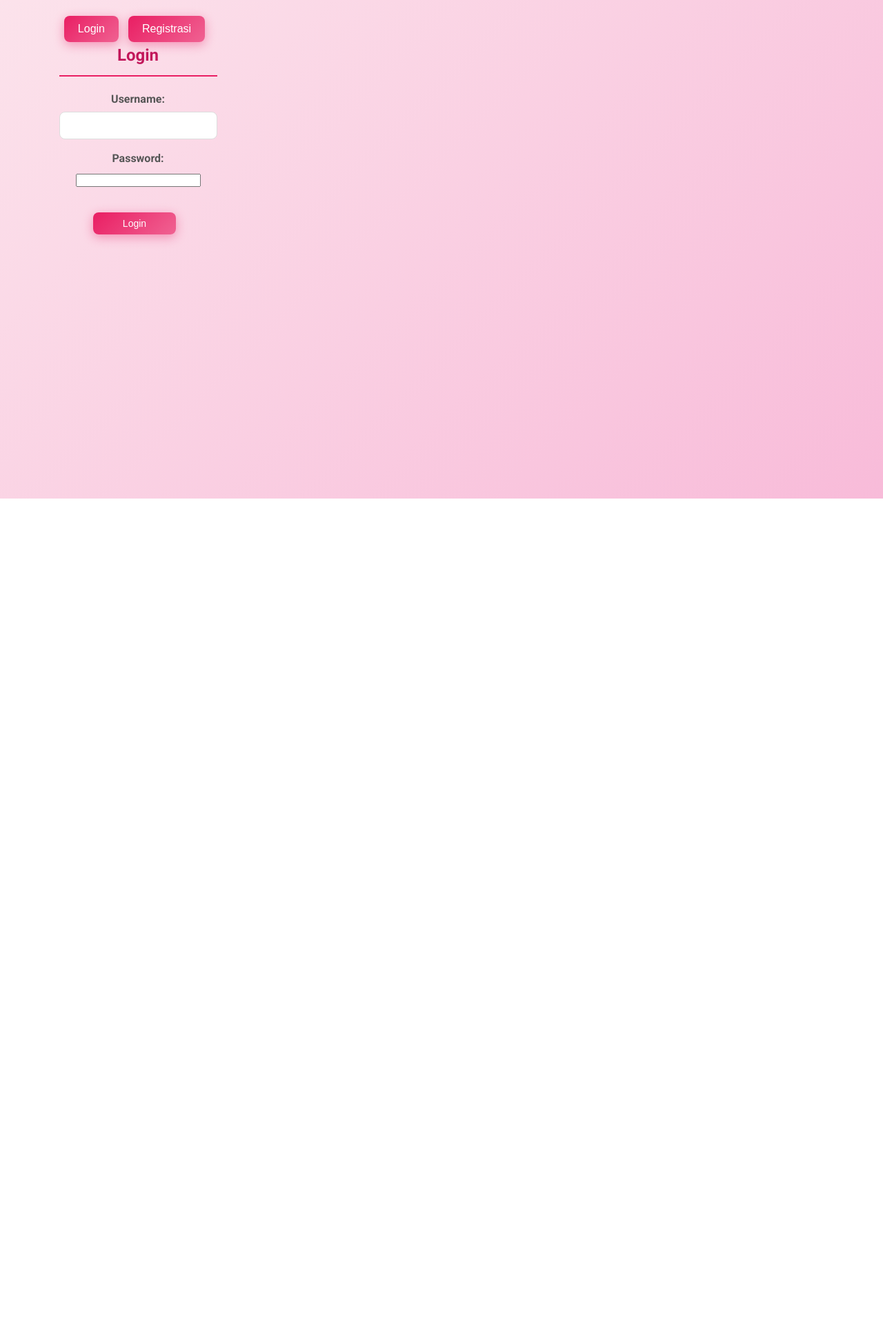
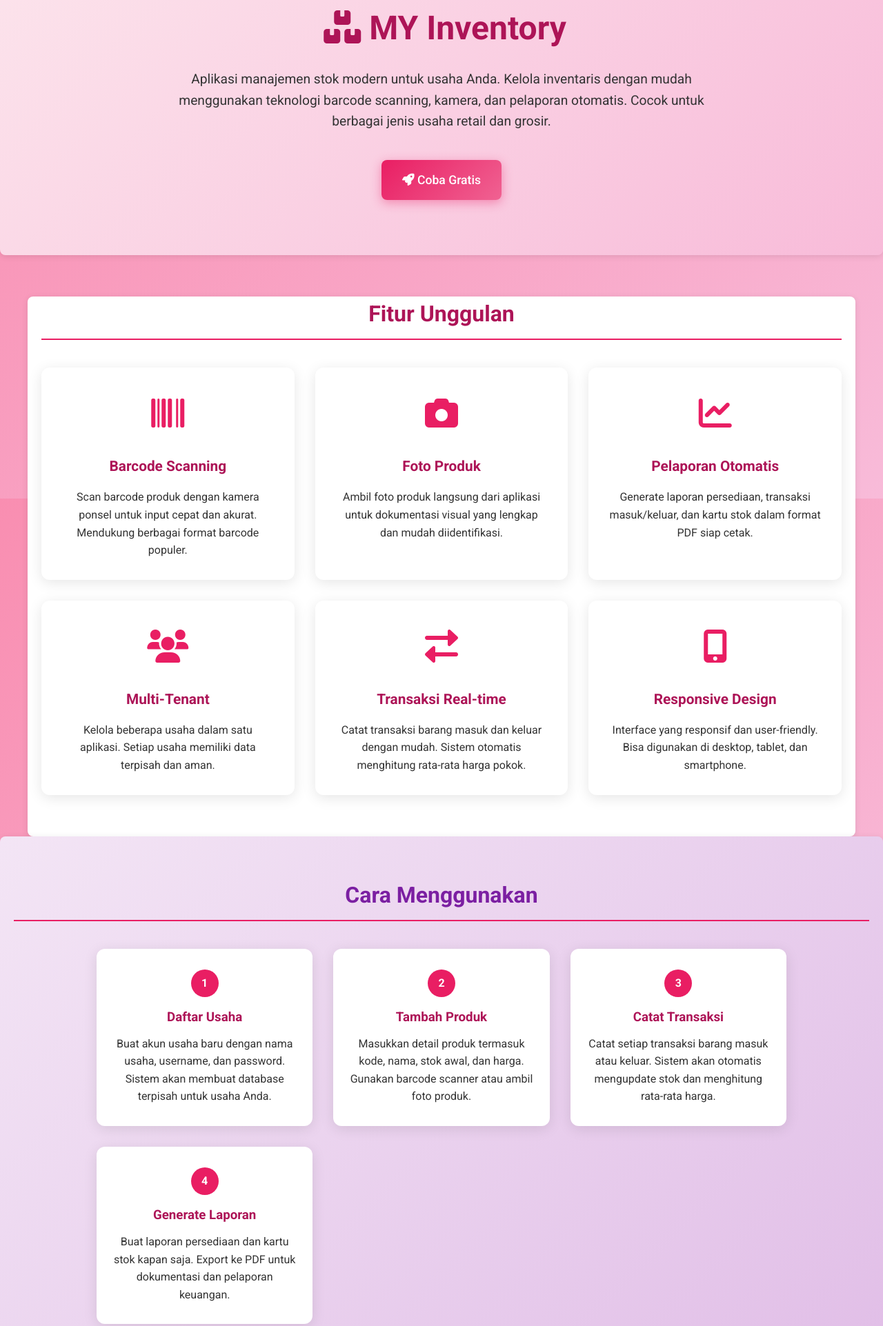
Before and after one commit to fintrackzone-sys/MY-Inventory, a plain HTML site: page index.html in a window 1280 px wide. Shown: the part 77-2000 px from the top of the page at 69% size. Before the commit the page ends 800 px from the top, so only its background shows below. Drawn offline with Linux system fonts and the light colour scheme.

Commit message:
Add files via upload

```diff
--- a/index.html
+++ b/index.html
@@ -3,244 +3,260 @@
 <head>
     <meta charset="UTF-8">
     <meta name="viewport" content="width=device-width, initial-scale=1.0">
-    <title>Pencatatan Persediaan</title>
+    <title>MY Inventory - Aplikasi Manajemen Stok Modern</title>
     <link rel="stylesheet" href="style.css">
     <link rel="stylesheet" href="https://cdnjs.cloudflare.com/ajax/libs/font-awesome/6.0.0/css/all.min.css">
     <link rel="preconnect" href="https://fonts.googleapis.com">
     <link rel="preconnect" href="https://fonts.gstatic.com" crossorigin>
     <link href="https://fonts.googleapis.com/css2?family=Roboto:wght@300;400;500;700&display=swap" rel="stylesheet">
-    <script src="https://cdnjs.cloudflare.com/ajax/libs/quagga/0.12.1/quagga.min.js"></script>
-    <script src="https://cdnjs.cloudflare.com/ajax/libs/html2pdf.js/0.10.1/html2pdf.bundle.min.js"></script>
+    <style>
+        .hero-section {
+            text-align: center;
+            padding: 80px 20px;
+            background: linear-gradient(135deg, #fce4ec, #f8bbd9);
+            color: #333;
+            margin-bottom: 60px;
+        }
+
+        .hero-section h1 {
+            font-size: 3rem;
+            margin-bottom: 20px;
+            color: #ad1457;
+        }
+
+        .hero-section p {
+            font-size: 1.2rem;
+            max-width: 800px;
+            margin: 0 auto 40px;
+            line-height: 1.6;
+        }
+
+        .cta-button {
+            display: inline-block;
+            background: linear-gradient(135deg, #e91e63, #f06292);
+            color: white;
+            padding: 15px 30px;
+            text-decoration: none;
+            border-radius: 8px;
+            font-size: 1.1rem;
+            font-weight: 500;
+            transition: all 0.3s ease;
+            box-shadow: 0 4px 15px rgba(233, 30, 99, 0.4);
+        }
+
+        .cta-button:hover {
+            transform: translateY(-3px);
+            box-shadow: 0 8px 25px rgba(233, 30, 99, 0.6);
+        }
+
+        .features-section {
+            max-width: 1200px;
+            margin: 0 auto;
+            padding: 0 20px 60px;
+        }
+
+        .features-grid {
+            display: grid;
+            grid-template-columns: repeat(auto-fit, minmax(300px, 1fr));
+            gap: 30px;
+            margin-top: 40px;
+        }
+
+        .feature-card {
+            background: white;
+            padding: 30px;
+            border-radius: 12px;
+            box-shadow: 0 4px 20px rgba(0, 0, 0, 0.1);
+            text-align: center;
+            transition: transform 0.3s ease;
+        }
+
+        .feature-card:hover {
+            transform: translateY(-5px);
+        }
+
+        .feature-icon {
+            font-size: 3rem;
+            color: #e91e63;
+            margin-bottom: 20px;
+        }
+
+        .feature-card h3 {
+            color: #ad1457;
+            margin-bottom: 15px;
+            font-size: 1.3rem;
+        }
+
+        .how-to-section {
+            background: linear-gradient(135deg, #f3e5f5, #e1bee7);
+            padding: 60px 20px;
+            text-align: center;
+        }
+
+        .how-to-section h2 {
+            color: #7b1fa2;
+            margin-bottom: 40px;
+            font-size: 2rem;
+        }
+
+        .steps-container {
+            max-width: 1000px;
+            margin: 0 auto;
+            display: grid;
+            grid-template-columns: repeat(auto-fit, minmax(250px, 1fr));
+            gap: 30px;
+        }
+
+        .step {
+            background: white;
+            padding: 30px 20px;
+            border-radius: 12px;
+            box-shadow: 0 4px 20px rgba(0, 0, 0, 0.1);
+        }
+
+        .step-number {
+            display: inline-block;
+            width: 40px;
+            height: 40px;
+            background: #e91e63;
+            color: white;
+            border-radius: 50%;
+            text-align: center;
+            line-height: 40px;
+            font-weight: bold;
+            margin-bottom: 15px;
+        }
+
+        .step h3 {
+            color: #ad1457;
+            margin-bottom: 10px;
+        }
+
+        .footer {
+            background: #333;
+            color: white;
+            text-align: center;
+            padding: 30px 20px;
+        }
+
+        .footer a {
+            color: #f06292;
+            text-decoration: none;
+        }
+
+        .footer a:hover {
+            text-decoration: underline;
+        }
+
+        @media (max-width: 768px) {
+            .hero-section h1 {
+                font-size: 2rem;
+            }
+
+            .hero-section p {
+                font-size: 1rem;
+            }
+
+            .features-grid {
+                grid-template-columns: 1fr;
+            }
+
+            .steps-container {
+                grid-template-columns: 1fr;
+            }
+        }
+    </style>
 </head>
 <body>
-    <div id="login-section">
-        <div class="login-container">
-            <div class="form-toggle">
-                <button id="login-toggle" class="toggle-btn active">Login</button>
-                <button id="register-toggle" class="toggle-btn">Registrasi</button>
+    <!-- Hero Section -->
+    <section class="hero-section">
+        <h1><i class="fas fa-boxes"></i> MY Inventory</h1>
+        <p>Aplikasi manajemen stok modern untuk usaha Anda. Kelola inventaris dengan mudah menggunakan teknologi barcode scanning, kamera, dan pelaporan otomatis. Cocok untuk berbagai jenis usaha retail dan grosir.</p>
+        <a href="app.html" class="cta-button">
+            <i class="fas fa-rocket"></i> Coba Gratis
+        </a>
+    </section>
+
+    <!-- Features Section -->
+    <section class="features-section">
+        <h2 style="text-align: center; color: #ad1457; font-size: 2rem; margin-bottom: 20px;">Fitur Unggulan</h2>
+        <div class="features-grid">
+            <div class="feature-card">
+                <div class="feature-icon">
+                    <i class="fas fa-barcode"></i>
+                </div>
+                <h3>Barcode Scanning</h3>
+                <p>Scan barcode produk dengan kamera ponsel untuk input cepat dan akurat. Mendukung berbagai format barcode populer.</p>
             </div>
-
-            <div id="login-form-container">
-                <h2>Login</h2>
-                <form id="login-form">
-                    <div class="form-group">
-                        <label for="username">Username:</label>
-                        <input type="text" id="username" required>
-                    </div>
-                    <div class="form-group">
-                        <label for="password">Password:</label>
-                        <input type="password" id="password" required>
-                    </div>
-                    <button type="submit">Login</button>
-                    <p id="login-error" style="color: red; display: none;">Username atau password salah!</p>
-                </form>
+            <div class="feature-card">
+                <div class="feature-icon">
+                    <i class="fas fa-camera"></i>
+                </div>
+                <h3>Foto Produk</h3>
+                <p>Ambil foto produk langsung dari aplikasi untuk dokumentasi visual yang lengkap dan mudah diidentifikasi.</p>
             </div>
-
-            <div id="register-form-container" style="display: none;">
-                <h2>Daftar Usaha Baru</h2>
-                <form id="register-form">
-                    <div class="form-group">
-                        <label for="register-business-name">Nama Usaha:</label>
-                        <input type="text" id="register-business-name" required>
-                    </div>
-                    <div class="form-group">
-                        <label for="register-username">Username:</label>
-                        <input type="text" id="register-username" required>
-                    </div>
-                    <div class="form-group">
-                        <label for="register-password">Password:</label>
-                        <input type="password" id="register-password" required>
-                    </div>
-                    <div class="form-group">
-                        <label for="register-password-confirm">Konfirmasi Password:</label>
-                        <input type="password" id="register-password-confirm" required>
-                    </div>
-                    <button type="submit">Daftar</button>
-                    <p id="register-error" style="color: red; display: none;"></p>
-                </form>
+            <div class="feature-card">
+                <div class="feature-icon">
+                    <i class="fas fa-chart-line"></i>
+                </div>
+                <h3>Pelaporan Otomatis</h3>
+                <p>Generate laporan persediaan, transaksi masuk/keluar, dan kartu stok dalam format PDF siap cetak.</p>
+            </div>
+            <div class="feature-card">
+                <div class="feature-icon">
+                    <i class="fas fa-users"></i>
+                </div>
+                <h3>Multi-Tenant</h3>
+                <p>Kelola beberapa usaha dalam satu aplikasi. Setiap usaha memiliki data terpisah dan aman.</p>
+            </div>
+            <div class="feature-card">
+                <div class="feature-icon">
+                    <i class="fas fa-exchange-alt"></i>
+                </div>
+                <h3>Transaksi Real-time</h3>
+                <p>Catat transaksi barang masuk dan keluar dengan mudah. Sistem otomatis menghitung rata-rata harga pokok.</p>
+            </div>
+            <div class="feature-card">
+                <div class="feature-icon">
+                    <i class="fas fa-mobile-alt"></i>
+                </div>
+                <h3>Responsive Design</h3>
+                <p>Interface yang responsif dan user-friendly. Bisa digunakan di desktop, tablet, dan smartphone.</p>
             </div>
         </div>
-    </div>
+    </section>
 
-    <div id="app-section" style="display: none;">
-        <header>
-            <div class="header-content">
-                <h1 id="business-name">Aplikasi Pencatatan Persediaan</h1>
+    <!-- How to Use Section -->
+    <section class="how-to-section">
+        <h2>Cara Menggunakan</h2>
+        <div class="steps-container">
+            <div class="step">
+                <div class="step-number">1</div>
+                <h3>Daftar Usaha</h3>
+                <p>Buat akun usaha baru dengan nama usaha, username, dan password. Sistem akan membuat database terpisah untuk usaha Anda.</p>
             </div>
-            <div class="hamburger-menu">
-                <button id="hamburger-btn"><i class="fas fa-bars"></i></button>
-                <div id="hamburger-menu" class="menu">
-                    <a href="#" id="dashboard-link">Dashboard</a>
-                    <a href="#" id="stock-link">Persediaan</a>
-                    <a href="#" id="stock-card-link">Transaksi</a>
-                    <a href="#" id="edit-business-link">Edit Usaha</a>
-                    <a href="#" id="logout-link">Logout</a>
-                </div>
+            <div class="step">
+                <div class="step-number">2</div>
+                <h3>Tambah Produk</h3>
+                <p>Masukkan detail produk termasuk kode, nama, stok awal, dan harga. Gunakan barcode scanner atau ambil foto produk.</p>
             </div>
-        </header>
-
-        <main>
-        <section id="form-section">
-            <h2>Tambah/Edit Item</h2>
-            <form id="item-form">
-                <input type="hidden" id="item-id">
-                <div class="form-group">
-                    <label for="item-code">Kode Item:</label>
-                    <input type="text" id="item-code" required>
-                    <button type="button" id="barcode-btn" class="action-btn" title="Scan Barcode" style="padding: 8px 169px; background: linear-gradient(135deg, #ff9800, #f57c00); color: white; border: none; border-radius: 4px; cursor: pointer; margin-top:5px; margin-left: 5px;">📱</button>
-                </div>
-                <div class="form-group">
-                    <label for="item-name">Nama Item:</label>
-                    <input type="text" id="item-name" required>
-                    <button type="button" id="camera-btn" class="action-btn" title="Ambil Foto" style="padding: 8px 167px; background: linear-gradient(135deg, #2196f3, #1976d2); color: white; border: none; border-radius: 4px; cursor: pointer; margin-top: 5px; margin-left: 5px;">📷</button>
-                </div>
-                <div class="form-group">
-                    <label for="item-stock">Stok:</label>
-                    <input type="number" id="item-stock" min="0" required>
-                </div>
-                <div class="form-group">
-                    <label for="item-price">Harga:</label>
-                    <input type="number" id="item-price" min="0" step="0.01" required>
-                </div>
-                <button type="submit" id="submit-btn">Tambah Item</button>
-                <button type="button" id="cancel-btn" style="display:none;">Batal</button>
-            </form>
-        </section>
-
-        <section id="list-section">
-            <h2>Daftar Item</h2>
-            <table id="item-table">
-                <thead>
-                    <tr>
-                        <th>Foto</th>
-                        <th>Kode</th>
-                        <th>Nama</th>
-                        <th>Stok</th>
-                        <th>Harga</th>
-                        <th>Aksi</th>
-                    </tr>
-                </thead>
-                <tbody id="item-tbody">
-                    <!-- Items will be populated here -->
-                </tbody>
-            </table>
-        </section>
-
-        <section id="stock-card-section" style="display: none;">
-            <h2>Transaksi</h2>
-            <div class="stock-card-controls">
-                <input type="text" id="stock-search" placeholder="Cari item...">
-                <button id="stock-barcode-btn" class="action-btn" title="Scan Barcode untuk Transaksi" style="padding: 10px 15px; background: linear-gradient(135deg, #ff9800, #f57c00); color: white; border: none; border-radius: 4px; cursor: pointer;">📱 Scan Barcode</button>
-                <button id="print-stock-btn" class="print-btn">Print Kartu Stok</button>
+            <div class="step">
+                <div class="step-number">3</div>
+                <h3>Catat Transaksi</h3>
+                <p>Catat setiap transaksi barang masuk atau keluar. Sistem akan otomatis mengupdate stok dan menghitung rata-rata harga.</p>
             </div>
-            <div id="stock-card-container">
-                <!-- Stock cards will be populated here -->
-            </div>
-        </section>
-    </main>
-
-    <!-- Edit Business Modal -->
-    <div id="edit-business-modal" class="modal">
-        <div class="modal-content">
-            <span class="close">&times;</span>
-            <h2>Edit Usaha</h2>
-            <form id="edit-business-form">
-                <div class="form-group">
-                    <label for="business-name-input">Nama Usaha:</label>
-                    <input type="text" id="business-name-input" required>
-                </div>
-                <button type="submit">Simpan Nama Usaha</button>
-            </form>
-            <hr>
-            <h3>Ubah Password</h3>
-            <form id="change-password-form">
-                <div class="form-group">
-                    <label for="current-password">Password Lama:</label>
-                    <input type="password" id="current-password" required>
-                </div>
-                <div class="form-group">
-                    <label for="new-password">Password Baru:</label>
-                    <input type="password" id="new-password" required>
-                </div>
-                <div class="form-group">
-                    <label for="confirm-new-password">Konfirmasi Password Baru:</label>
-                    <input type="password" id="confirm-new-password" required>
-                </div>
-                <button type="submit">Ubah Password</button>
-            </form>
-        </div>
-    </div>
-
-
-
-    <!-- Transaction Modal -->
-    <div id="transaction-modal" class="modal">
-        <div class="modal-content">
-            <span class="close">&times;</span>
-            <h2>Tambah Transaksi</h2>
-            <form id="transaction-form">
-                <div class="form-group">
-                    <label for="transaction-date">Tanggal:</label>
-                    <input type="date" id="transaction-date" required>
-                </div>
-                <div class="form-group">
-                    <label for="transaction-item-select">Pilih Item:</label>
-                    <select id="transaction-item-select" required>
-                        <option value="">Pilih Item</option>
-                    </select>
-                </div>
-                <div class="form-group" id="item-buttons" style="display: flex; gap: 10px; align-items: center;">
-                    <button type="button" id="transaction-barcode-btn" class="action-btn" title="Scan Barcode untuk Pilih Item" style="padding: 8px 15px; background: linear-gradient(135deg, #ff9800, #f57c00); color: white; border: none; border-radius: 4px; cursor: pointer;">📱</button>
-                </div>
-                <div class="form-group">
-                    <label for="transaction-type">Tipe Transaksi:</label>
-                    <select id="transaction-type" required>
-                        <option value="outgoing">Barang Keluar</option>
-                        <option value="incoming">Barang Masuk</option>
-                    </select>
-                </div>
-                <div class="form-group">
-                    <label for="transaction-quantity">Jumlah:</label>
-                    <input type="number" id="transaction-quantity" min="1" required>
-                </div>
-                <div class="form-group" id="cost-field" style="display: none;">
-                    <label for="transaction-cost">Harga per Unit:</label>
-                    <input type="number" id="transaction-cost" min="0" step="0.01" placeholder="Harga per unit">
-                </div>
-                <div class="form-group">
-                    <label for="transaction-notes">Catatan:</label>
-                    <textarea id="transaction-notes" rows="3"></textarea>
-                </div>
-                <button type="submit">Simpan Transaksi</button>
-            </form>
-        </div>
-    </div>
-
-    <!-- Camera Modal -->
-    <div id="camera-modal" class="modal">
-        <div class="modal-content" style="max-width: 600px;">
-            <span class="close">&times;</span>
-            <h2>Ambil Foto Item</h2>
-            <video id="camera-video" autoplay playsinline style="width: 100%; max-height: 400px;"></video>
-            <canvas id="camera-canvas" style="display: none;"></canvas>
-            <div style="margin-top: 10px;">
-                <button id="capture-btn" class="action-btn" style="background: linear-gradient(135deg, #4caf50, #388e3c); color: white; margin-right: 10px;">Ambil Foto</button>
-                <button id="retake-btn" class="action-btn" style="background: linear-gradient(135deg, #ff5722, #d84315); color: white; display: none;">Ambil Ulang</button>
-                <button id="save-photo-btn" class="action-btn" style="background: linear-gradient(135deg, #2196f3, #1976d2); color: white; display: none;">Simpan Foto</button>
+            <div class="step">
+                <div class="step-number">4</div>
+                <h3>Generate Laporan</h3>
+                <p>Buat laporan persediaan dan kartu stok kapan saja. Export ke PDF untuk dokumentasi dan pelaporan keuangan.</p>
             </div>
         </div>
-    </div>
+    </section>
 
-    <!-- Barcode Scan Modal -->
-    <div id="barcode-modal" class="modal">
-        <div class="modal-content" style="max-width: 600px;">
-            <span class="close">&times;</span>
-            <h2>Scan Barcode</h2>
-            <div id="barcode-scanner" style="width: 100%; height: 400px;"></div>
-            <p style="text-align: center; margin-top: 10px;">Arahkan kamera ke barcode</p>
-        </div>
-    </div>
-
-    <script src="script.js"></script>
+    <!-- Footer -->
+    <footer class="footer">
+        <p>&copy; 2024 MY Inventory. Aplikasi manajemen stok modern untuk usaha Anda.</p>
+        <p><a href="app.html">Masuk ke Aplikasi</a> | Dibuat dengan ❤️ untuk kemudahan bisnis Anda</p>
+    </footer>
 </body>
 </html>
```
Also changed, not shown: app.html (added, +246 -0 lines).
